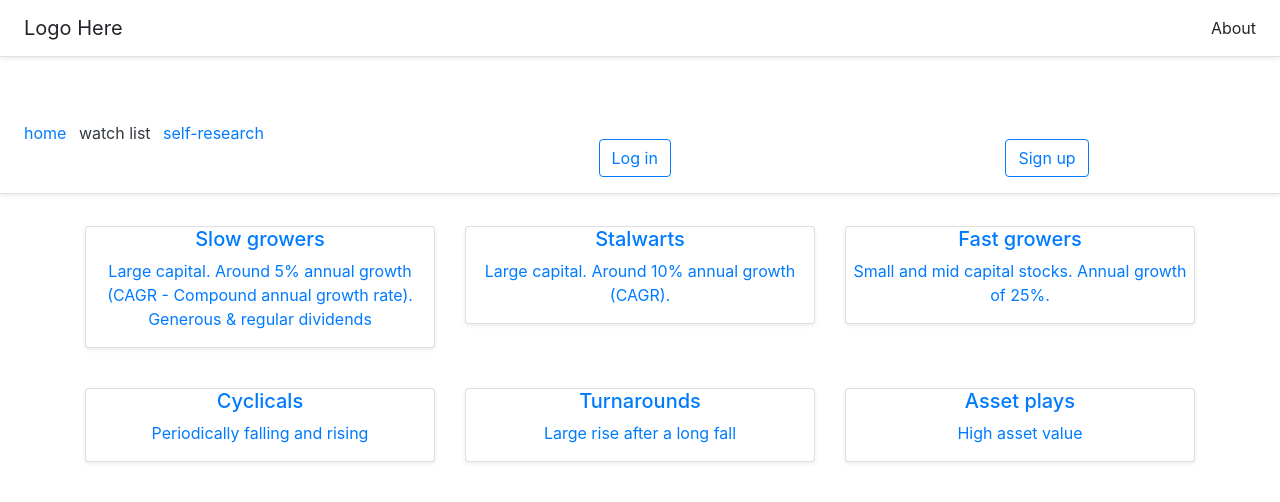
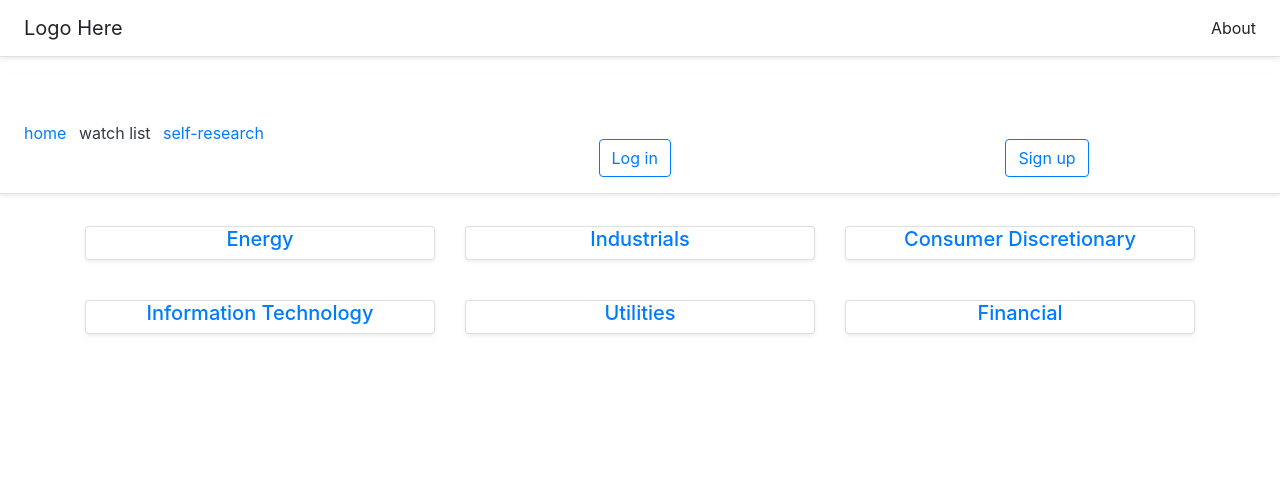
Before and after one commit to jackgao96/wbdv-sp20-cs5610-project, a React (Create React App) app in the folder wbdv-project/: page /home in a window 1280 px wide. Shown: the top 502 px of the page. Built offline with nearby package versions, Linux system fonts and the light colour scheme.

Commit message:
update homepage

```diff
--- a/wbdv-project/src/front/homepage/HomePageClient.js
+++ b/wbdv-project/src/front/homepage/HomePageClient.js
@@ -34,9 +34,7 @@ class HomePageClient extends React.Component {
                         <div className=" mt-3 col-md-4">
                             <a href="#">
                                 <div className="card mb-4 shadow-sm">
-                                    <h5> Slow growers </h5>
-                                    <p>Large capital. Around 5% annual growth (CAGR - Compound annual growth rate).
-                                        Generous & regular dividends</p>
+                                    <h5> Energy</h5>
                                 </div>
                             </a>
 
@@ -44,8 +42,8 @@ class HomePageClient extends React.Component {
                         <div className="mt-3 col-md-4">
                             <a href="#">
                                 <div className="card mb-4 shadow-sm">
-                                    <h5> Stalwarts </h5>
-                                    <p> Large capital. Around 10% annual growth (CAGR).</p>
+                                    <h5> Industrials  </h5>
+
                                 </div>
                             </a>
 
@@ -53,8 +51,8 @@ class HomePageClient extends React.Component {
                         <div className="mt-3 col-md-4">
                             <a href="#">
                                 <div className="card mb-4 shadow-sm">
-                                    <h5> Fast growers </h5>
-                                    <p>Small and mid capital stocks. Annual growth of 25%. </p>
+                                    <h5> Consumer Discretionary </h5>
+
                                 </div>
                             </a>
 
@@ -62,16 +60,16 @@ class HomePageClient extends React.Component {
                         <div className="mt-3 col-md-4">
                             <a href="#">
                                 <div className="card mb-4 shadow-sm">
-                                    <h5> Cyclicals </h5>
-                                    <p>Periodically falling and rising</p>
+                                    <h5> Information Technology </h5>
+
                                 </div>
                             </a>
                         </div>
                         <div className="mt-3 col-md-4">
                             <a href="#">
                                 <div className="card mb-4 shadow-sm">
-                                    <h5> Turnarounds </h5>
-                                    <p>Large rise after a long fall</p>
+                                    <h5> Utilities  </h5>
+
                                 </div>
                             </a>
 
@@ -79,8 +77,8 @@ class HomePageClient extends React.Component {
                         <div className="mt-3 col-md-4">
                             <a href="#">
                                 <div className="card mb-4 shadow-sm">
-                                    <h5> Asset plays </h5>
-                                    <p>High asset value</p>
+                                    <h5> Financial </h5>
+
                                 </div>
                             </a>
                         </div>
```
